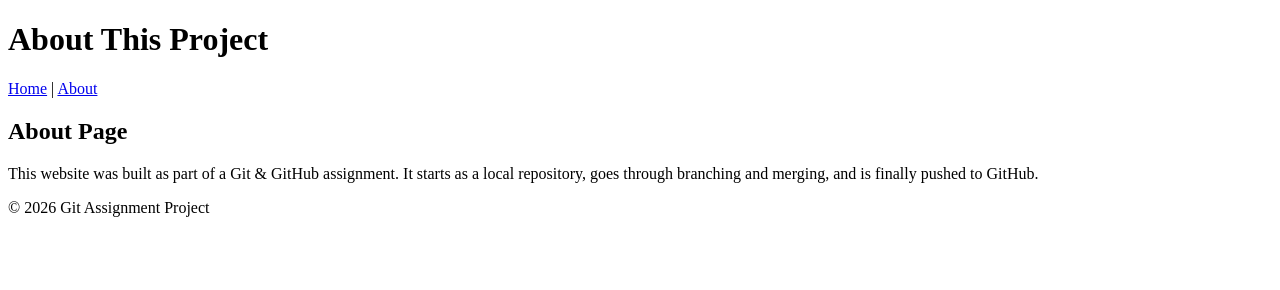
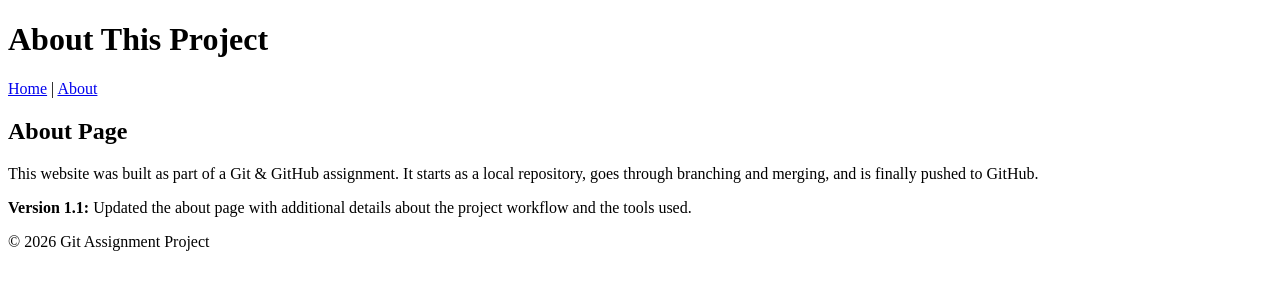
Before and after one commit to 47AVNISH/Assignment, a plain HTML site: page about.html in a window 1280 px wide. Drawn offline with Linux system fonts and the light colour scheme.

Commit message:
Update about.html with project workflow details

```diff
--- a/about.html
+++ b/about.html
@@ -18,6 +18,8 @@
         <p>This website was built as part of a Git &amp; GitHub assignment.
         It starts as a local repository, goes through branching and merging,
         and is finally pushed to GitHub.</p>
+        <p><strong>Version 1.1:</strong> Updated the about page with additional
+        details about the project workflow and the tools used.</p>
     </main>
     <footer>
         <p>&copy; 2026 Git Assignment Project</p>
```
